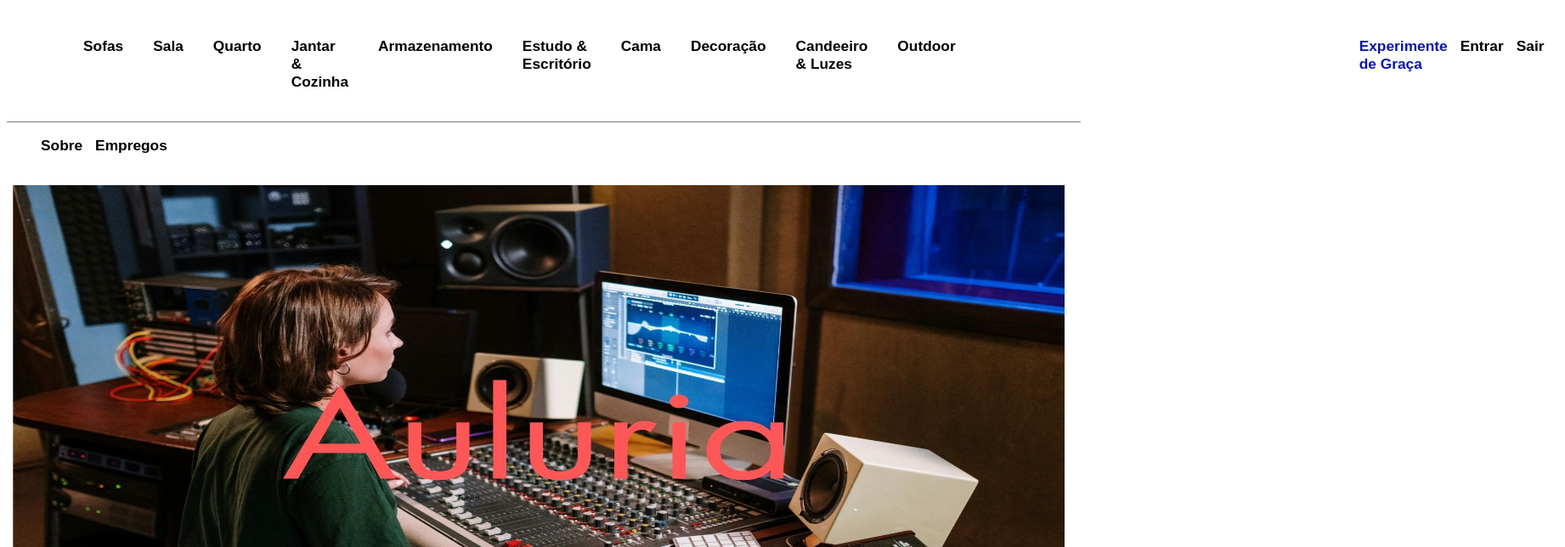
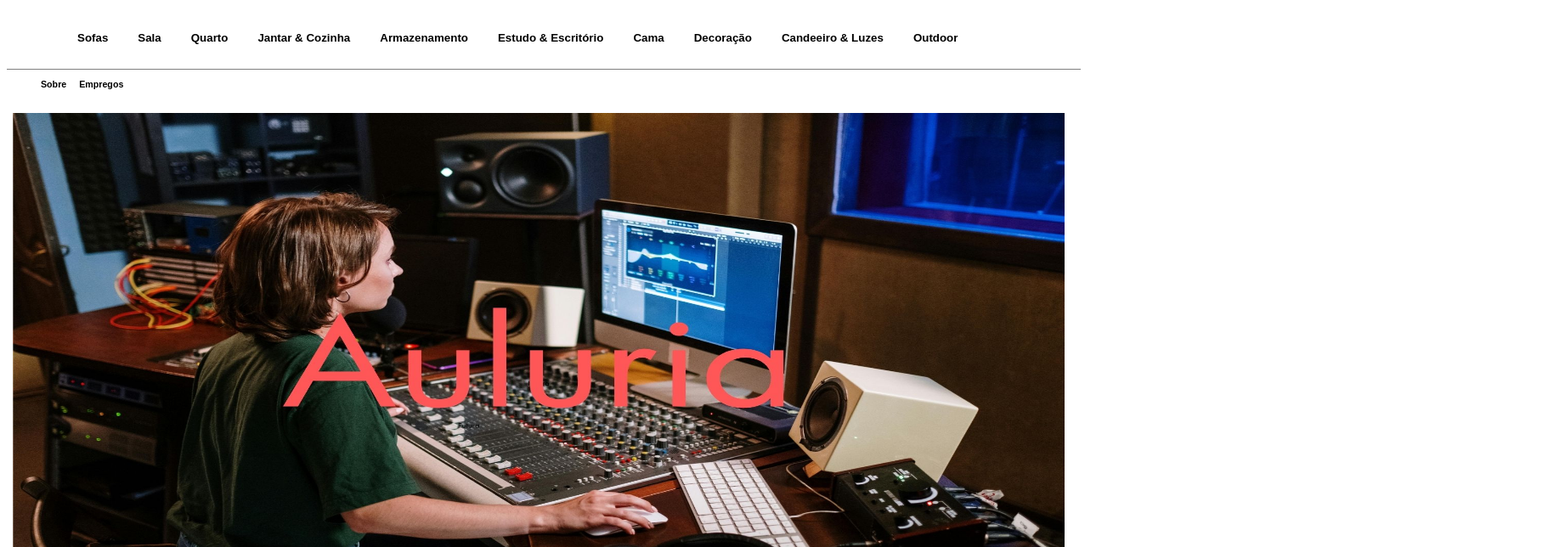
Before and after one commit to m3rcio/serene-shopping, an Angular app in the folder serene-shopping/: page / in a window 1280 px wide. Shown: the top 644 px of the page at 85% size, 1842 px wide, since content can reach past the window. Built offline with nearby package versions, Linux system fonts and the light colour scheme.

Commit message:
header update 2

```diff
--- a/serene-shopping/src/app/app.component.html
+++ b/serene-shopping/src/app/app.component.html
@@ -1,7 +1,6 @@
 
     <header>
         <div class="dropdown">
-            <div class="menu-button" id="menu-button">Menu</div>
             <div class="dropdown-content">
               <div id="div-1">
                 <ul>
@@ -15,13 +14,6 @@
                   <li>Decoração</li>
                   <li>Candeeiro & Luzes</li>
                   <li>Outdoor</li>
-                </ul>
-              </div>
-              <div class="divider" id="div-2">
-                <ul>
-                  <li style="color:rgba(9, 20, 168, 0.993); font-weight: bolder;">Experimente de Graça</li>
-                  <li>Entrar</li>
-                  <li>Sair</li>
                 </ul>
               </div>
             </div>
--- a/serene-shopping/src/app/home.css
+++ b/serene-shopping/src/app/home.css
@@ -255,13 +255,13 @@
 
     .dropdown-content{
         display: flex;
-        flex-direction: row;
-        justify-content: space-between;
+        flex-direction: column;
+
     }
 
     .dropdown-content div {
         list-style: none;
-        padding: 10px;
+        padding: 3px;
         margin: 0;
         display: flex;
         flex-direction: row;
@@ -282,15 +282,14 @@
 
     }
     header li{
-        font-size: 13pt;
+        font-size: 10pt;
     }
     #div-1,#div-2,#about-and-jobs{
-        font-weight: bolder;
+
     }
 
     #about-and-jobs{
         cursor: pointer;
-        font-size: 13pt;
     }
 
     header{
```
